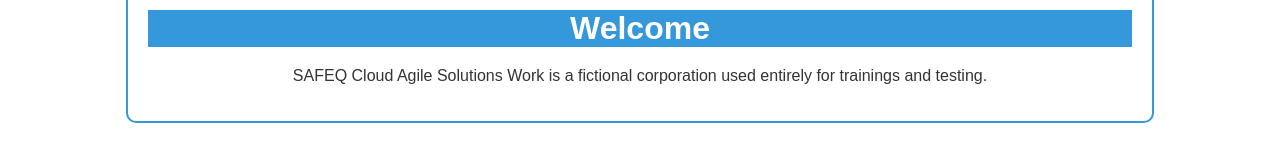
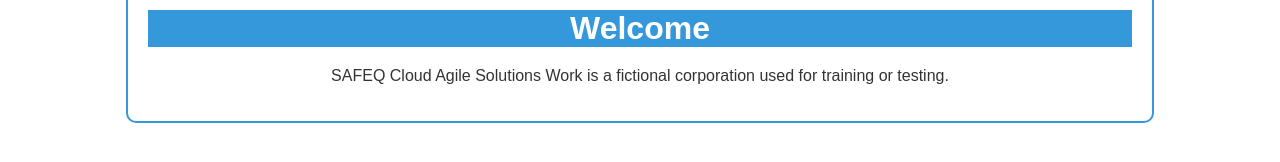
Before and after one commit to safeqcloud/safeqcloud.github.io, a plain HTML site: page index.html in a window 1280 px wide. Shown: the part 464-626 px from the top of the page. Drawn offline with Linux system fonts and the light colour scheme.

Commit message:
Update index.html description

```diff
--- a/index.html
+++ b/index.html
@@ -47,7 +47,7 @@
         <img id="banner" src="SAFEQ-Cloud-in-highly-technical-environment.png" alt="Banner Image">
         <div id="content">
             <h1>Welcome</h1>
-            <p>SAFEQ Cloud Agile Solutions Work is a fictional corporation used entirely for trainings and testing.</p>
+            <p>SAFEQ Cloud Agile Solutions Work is a fictional corporation used for training or testing.</p>
         </div>
     </div>
 </body>
```
